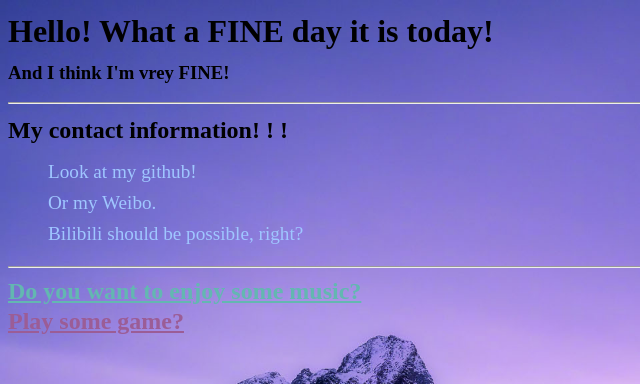
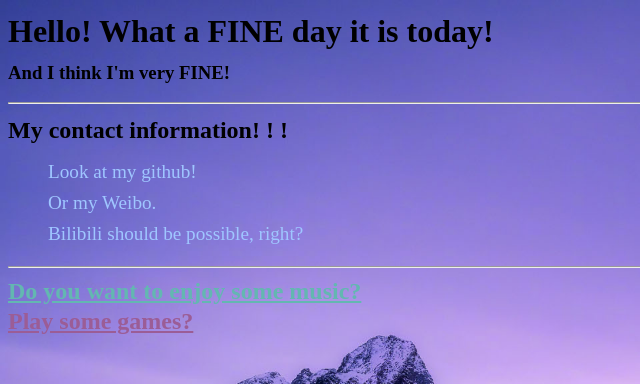
Before and after one commit to nicksta16/FriendlyXuKun.github.io, a plain HTML site: page index.html in a window 1280 px wide. Shown: the top 384 px of the page, 0-640 px from the left. Drawn offline with Linux system fonts and the light colour scheme.

Commit message:
Add files via upload

```diff
--- a/index.html
+++ b/index.html
@@ -18,7 +18,7 @@
           <img src="./Img/Logo.png" alt="Logo" width="400" height="110" class="logo">
         </div>
       </h1>
-      <h3 class="title">And I think I'm vrey FINE!</h3>
+      <h3 class="title">And I think I'm very FINE!</h3>
       <hr>
       <p class="type_p">My contact information! ! !</p>
       <ul class="list">
@@ -38,7 +38,7 @@
           <a href="./Tools/music.html" class="type_a" style="color: rgb(99, 183, 177);">Do you want to enjoy some music?</a>
         </div>
         <div>
-          <a href="./Tools/games.html" class="type_a" style="color: rgb(155, 93, 150);">Play some game?</a>
+          <a href="./Tools/games.html" class="type_a" style="color: rgb(155, 93, 150);">Play some games?</a>
         </div>
       </div>
     </body>
```
